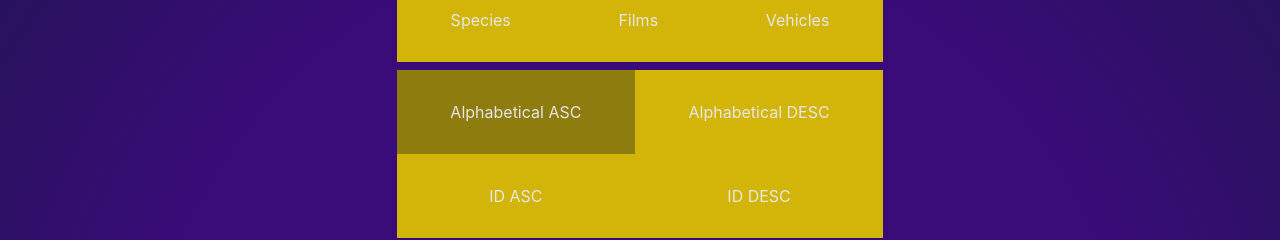
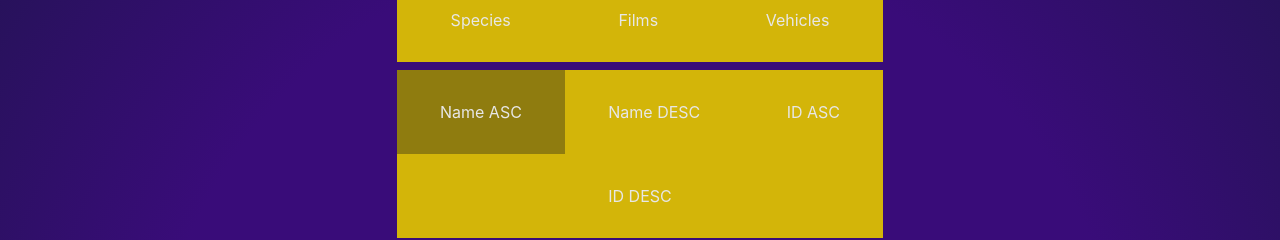
Before and after one commit to FluidSense/webdev-prosjekt4, a React (Create React App) app in the folder projectum-quattuor/: page / in a window 1280 px wide. Shown: the part 365-605 px from the top of the page. Built offline with nearby package versions, Linux system fonts and the light colour scheme; no server answers.

Commit message:
change order by to fields and lint #10

```diff
--- a/projectum-quattuor/src/components/Search/Search.jsx
+++ b/projectum-quattuor/src/components/Search/Search.jsx
@@ -4,7 +4,7 @@ import Searchfield from './Searchfield';
 
 const searchLabels = ['Planets', 'Starships', 'People', 'Species', 'Films', 'Vehicles'];
 const APIQuery = 'http://it2810-06.idi.ntnu.no/api/api/';
-const sortLabels = [['Alphabetical', 'ASC'], ['Alphabetical', 'DESC'], ['ID', 'ASC'], ['ID', 'DESC']];
+const sortLabels = [['Name', 'ASC'], ['Name', 'DESC'], ['ID', 'ASC'], ['ID', 'DESC']];
 
 
 export default class Searchbutton extends Component {
@@ -64,7 +64,8 @@ export default class Searchbutton extends Component {
 
 
   makeNewSearch() {
-    this.props.searchWithApi(`${APIQuery}${this.state.endpointValue}?search=${this.state.searchValue}&sortBy=${this.state.selectedSort[0]}&order=${this.state.selectedSort[1]}`); // Request content from search
+    const search = this.state.searchValue ? `search=${this.state.searchValue}` : '';
+    this.props.searchWithApi(`${APIQuery}${this.state.endpointValue}?${search}&sortBy=${this.state.selectedSort[0]}&order=${this.state.selectedSort[1]}`); // Request content from search
     this.props.searchForHistoryApi(`${APIQuery}search`); // Request search history
   }
 
--- a/projectum-quattuor/src/components/Search/Searchfield.jsx
+++ b/projectum-quattuor/src/components/Search/Searchfield.jsx
@@ -24,6 +24,6 @@ class Searchfield extends React.Component {
       </div>
     );
   }
-};
+}
 
 export default Searchfield;
```
